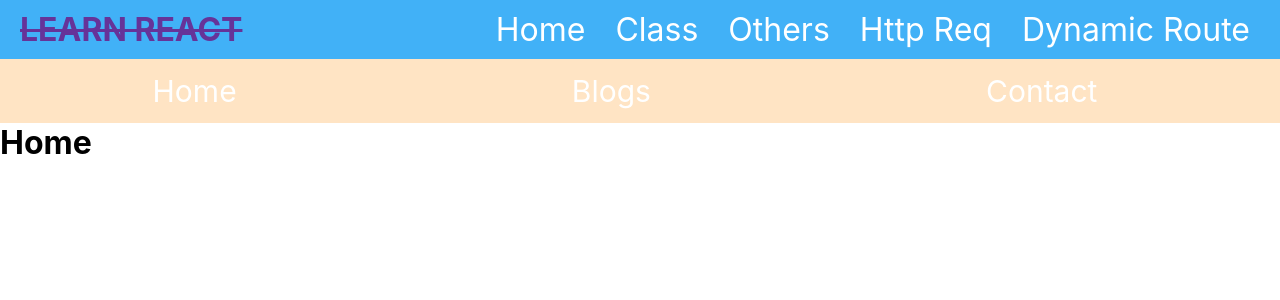
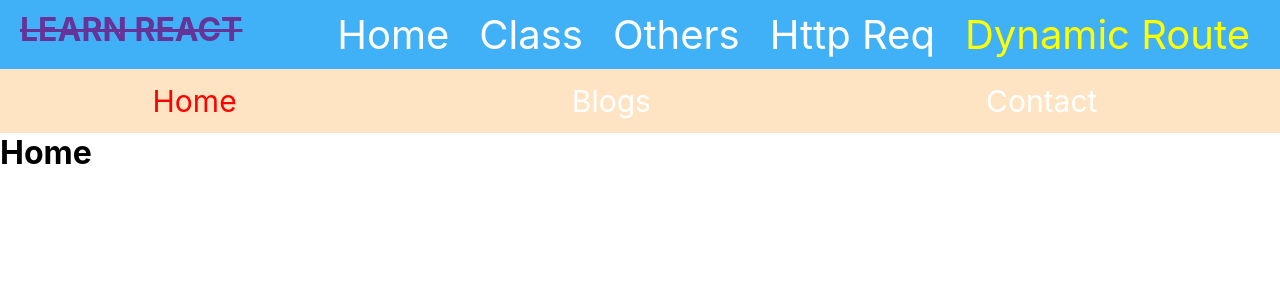
Before and after one commit to khaled39ab/React-With-LWS, a React (Create React App) app: page /dynamic-home in a window 1280 px wide. Shown: the top 300 px of the page. Built offline with nearby package versions, Linux system fonts and the light colour scheme.

Commit message:
facing problem with active link in navbar

```diff
--- a/src/App.js
+++ b/src/App.js
@@ -37,7 +37,6 @@ function App() {
         <Route path="/conditional-rendering" element={<RenderingHome />}></Route>
         <Route path="/todo" element={<TodoHome></TodoHome>}></Route>
         <Route path='/hook' element={<Hook/>}></Route>
-        <Route path='/dynamic-route' element={<DynamicRoute/>}></Route>
         <Route path='/dynamic-home' element={<DynamicRoute/>}></Route>
         <Route path='/blogs' element={<Blogs/>}></Route>
         <Route path='/contact' element={<Contact></Contact>}></Route>
--- a/src/page/Home.js
+++ b/src/page/Home.js
@@ -5,7 +5,7 @@ const Home = () => {
         <div style={{'textAlign': 'center'}}>
             <h1>Hello React</h1>
             <h2>I am waiting for you...</h2>
-            <h3 style={{'color': 'green'}}>This project is for learning basic react and advance react from "Learn with Sumit (LWS)", "Rabbil Hasan (RH)" and "Anisul Islam" youtube channel</h3>
+            <h3 style={{'color': 'green'}}>This project is for learning basic react and advance react from "Learn with Sumit (LWS)", "Rabbil Hasan" and "Anisul Islam" youtube channel</h3>
         </div>
     );
 };
--- a/src/page/Navbar.css
+++ b/src/page/Navbar.css
@@ -14,7 +14,7 @@
     text-decoration: line-through;
 }
 .nav{
-    font-size: 32px;
+    font-size: 5vh;
 }
 
 .link{
@@ -22,3 +22,7 @@
     text-decoration: none;
     color: white;
 }
+
+.nav .active{
+    color: yellow;
+}
--- a/src/page/Navbar.js
+++ b/src/page/Navbar.js
@@ -13,7 +13,7 @@ const Navbar = () => {
                 <NavLink className='link' to={'/class'}>Class</NavLink>
                 <NavLink className='link' to={'/others'}>Others</NavLink>
                 <NavLink className='link' to={'/http'}>Http Req</NavLink>
-                <NavLink className='link' to={'/dynamic-route'}>Dynamic Route</NavLink>
+                <NavLink className='link' to={'/dynamic-home'}>Dynamic Route</NavLink>
             </nav>
         </div>
     );
--- a/src/page/dynamic-routing/Blogs.js
+++ b/src/page/dynamic-routing/Blogs.js
@@ -9,6 +9,7 @@ const Blogs = () => {
     return (
         <div>
             <DynamicNavbar />
+            <section>
                 <h1>Blogs:</h1>
                 {
                     blogs.map(blog => <Blog
@@ -16,6 +17,7 @@ const Blogs = () => {
                         blog={blog}
                     ></Blog>)
                 }
+            </section>
         </div>
 
     );
--- a/src/page/dynamic-routing/DynamicNavbar.js
+++ b/src/page/dynamic-routing/DynamicNavbar.js
@@ -1,13 +1,13 @@
 import React from 'react';
-import { Link, NavLink } from 'react-router-dom';
+import { NavLink } from 'react-router-dom';
 
 const DynamicNavbar = () => {
     return (
         <div className='navbar'>
             <nav>
-                <Link className='link' to={'/dynamic-home'}>Home</Link>
-                <Link className='link' to={'/blogs'}>Blogs</Link>
-                <Link className='link' to={'/contact'}>Contact</Link>
+                <NavLink className='link' to={'/dynamic-home'}>Home</NavLink>
+                <NavLink className='link' to={'/blogs'}>Blogs</NavLink>
+                <NavLink className='link' to={'/contact'}>Contact</NavLink>
             </nav>
         </div>
     );
```
Also changed, not shown: src/page/dynamic-routing/DynamicRoute.js (line endings or trailing spaces). Lines whose indentation alone changed are shown as unchanged.
